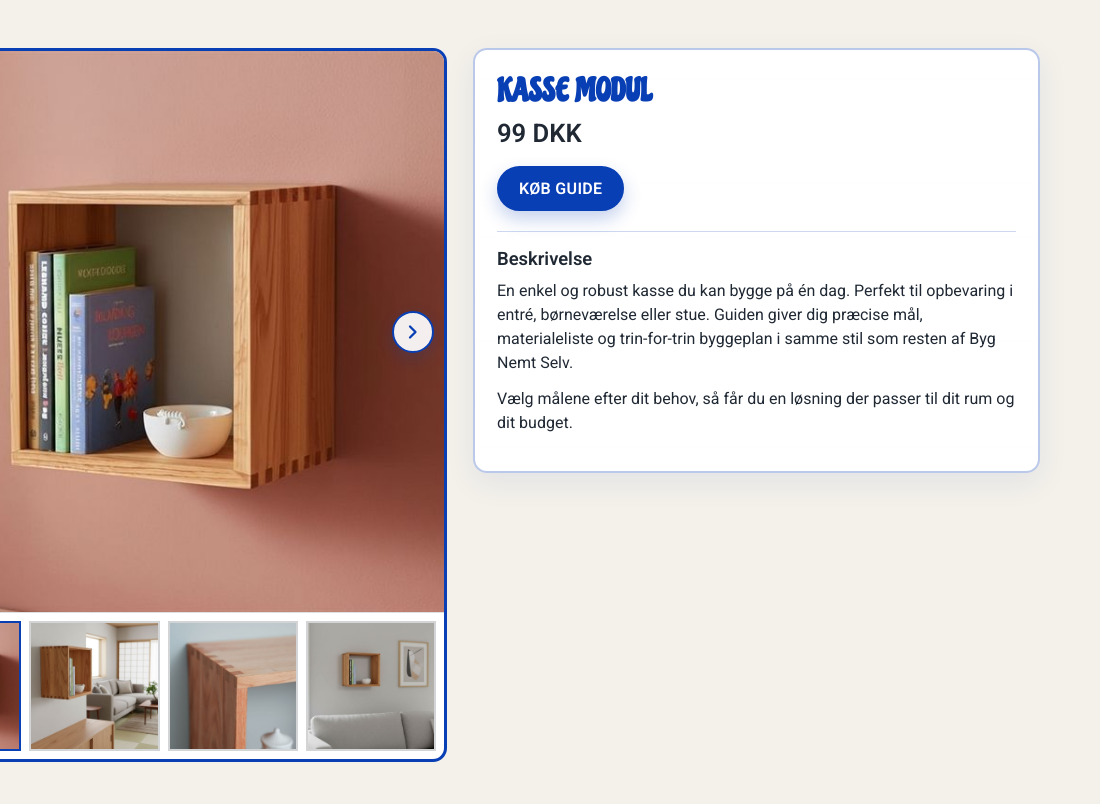
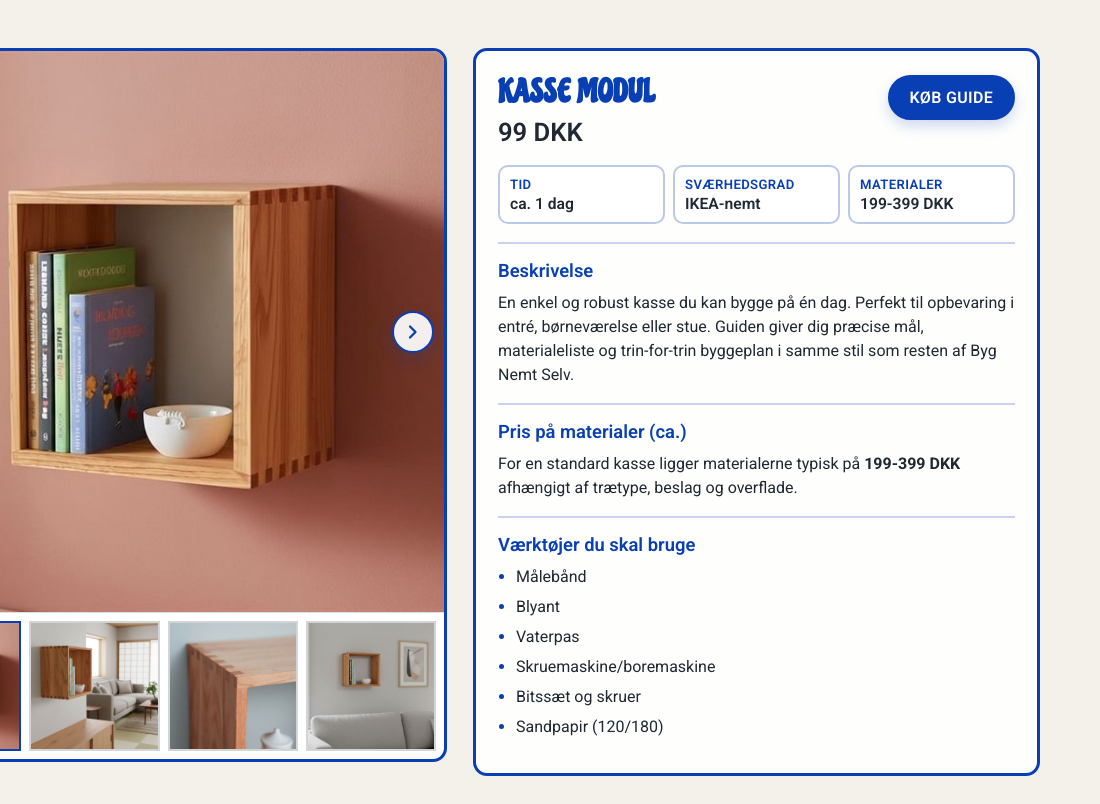
Before and after one commit to fredeschmidt/byg-nemt-selv, a website: page kasse.html in a window 1280 px wide. Shown: the full height of the page, 180-1280 px from the left. Drawn offline with Linux system fonts and the light colour scheme.

Commit message:
styling af beskrivelse

```diff
--- a/components/product-detail/product-detail.scss
+++ b/components/product-detail/product-detail.scss
@@ -122,10 +122,10 @@
 }
 
 .product-detail__content {
-  background: linear-gradient(180deg, rgba(255, 255, 255, 0.97) 0%, #ffffff 100%);
-  border: 2px solid rgba(9, 63, 180, 0.28);
+  background: rgba(255, 255, 255, 0.9);
+  border: 3px solid var(--color-text-primary);
   border-radius: 14px;
-  box-shadow: 0 10px 30px rgba(9, 63, 180, 0.08);
+  box-shadow: none;
   padding: 18px 16px;
   color: var(--color-text-default);
 
@@ -135,16 +135,16 @@
 }
 
 .product-detail__title {
-  margin: 0 0 8px;
+  margin: 0;
   color: var(--color-text-primary);
   font-family: "Chicle", cursive;
-  letter-spacing: 0.01em;
+  letter-spacing: 0.015em;
   font-size: clamp(1.55rem, 2.5vw, 2.3rem);
   line-height: 1.12;
 }
 
 .product-detail__price {
-  margin: 0 0 18px;
+  margin: 0;
   color: var(--color-text-default);
   font-size: clamp(1.15rem, 2vw, 1.7rem);
   font-weight: var(--font-weight-semibold);
@@ -152,7 +152,7 @@
 
 .product-detail__buy {
   display: inline-block;
-  margin: 0 0 20px;
+  margin: 0;
   padding: 11px 20px;
   background: var(--color-text-primary);
   border: 2px solid var(--color-text-primary);
@@ -161,22 +161,75 @@
   text-decoration: none;
   font-weight: var(--font-weight-semibold);
   letter-spacing: 0.02em;
-  box-shadow: 0 8px 18px rgba(9, 63, 180, 0.24);
+  box-shadow: 0 6px 14px rgba(9, 63, 180, 0.2);
   transition: transform 0.18s ease, box-shadow 0.18s ease;
 
   &:hover {
     transform: translateY(-1px);
-    box-shadow: 0 10px 22px rgba(9, 63, 180, 0.3);
+    box-shadow: 0 8px 18px rgba(9, 63, 180, 0.28);
+  }
+}
+
+.product-detail__top {
+  display: flex;
+  flex-wrap: wrap;
+  align-items: flex-start;
+  gap: 10px 18px;
+  margin: 0 0 18px;
+
+  .product-detail__heading {
+    display: grid;
+    gap: 6px;
+  }
+
+  .product-detail__buy {
+    margin-left: auto;
+  }
+}
+
+.product-detail__facts {
+  margin: 0 0 18px;
+  display: grid;
+  grid-template-columns: repeat(3, minmax(0, 1fr));
+  gap: 8px;
+
+  @media (max-width: 800px) {
+    grid-template-columns: 1fr;
+  }
+}
+
+.product-detail__fact {
+  margin: 0;
+  border: 2px solid rgba(9, 63, 180, 0.28);
+  background: rgba(255, 255, 255, 0.88);
+  border-radius: 10px;
+  padding: 10px 10px 9px;
+
+  dt {
+    margin: 0 0 2px;
+    color: var(--color-text-primary);
+    font-size: 0.82rem;
+    font-weight: var(--font-weight-semibold);
+    text-transform: uppercase;
+    letter-spacing: 0.03em;
+  }
+
+  dd {
+    margin: 0;
+    color: var(--color-text-default);
+    font-size: 0.98rem;
+    font-weight: var(--font-weight-semibold);
   }
 }
 
 .product-detail__description {
-  border-top: 1px solid rgba(9, 63, 180, 0.2);
+  border-top: 2px solid rgba(9, 63, 180, 0.22);
   padding-top: 16px;
+  margin-top: 16px;
 
   h3 {
     margin: 0 0 10px;
-    color: var(--color-text-default);
+    color: var(--color-text-primary);
     font-size: 1.15rem;
     font-weight: var(--font-weight-semibold);
   }
@@ -186,4 +239,19 @@
     color: var(--color-text-default);
     line-height: var(--line-height-base);
   }
+
+  ul {
+    margin: 0 0 10px;
+    padding-left: 18px;
+  }
+
+  li {
+    margin: 0 0 6px;
+    color: var(--color-text-default);
+    line-height: var(--line-height-base);
+
+    &::marker {
+      color: var(--color-text-primary);
+    }
+  }
 }
--- a/kasse.html
+++ b/kasse.html
@@ -43,10 +43,28 @@
         </figure>
 
         <section class="product-detail__content">
-          <h2 class="product-detail__title">KASSE MODUL</h2>
-          <p class="product-detail__price">99 DKK</p>
+          <div class="product-detail__top">
+            <div class="product-detail__heading">
+              <h2 class="product-detail__title">KASSE MODUL</h2>
+              <p class="product-detail__price">99 DKK</p>
+            </div>
+            <a class="product-detail__buy" href="guide-reol.html">KØB GUIDE</a>
+          </div>
 
-          <a class="product-detail__buy" href="guide-reol.html">KØB GUIDE</a>
+          <dl class="product-detail__facts" aria-label="Hurtige fakta">
+            <div class="product-detail__fact">
+              <dt>Tid</dt>
+              <dd>ca. 1 dag</dd>
+            </div>
+            <div class="product-detail__fact">
+              <dt>Sværhedsgrad</dt>
+              <dd>IKEA-nemt</dd>
+            </div>
+            <div class="product-detail__fact">
+              <dt>Materialer</dt>
+              <dd>199-399 DKK</dd>
+            </div>
+          </dl>
 
           <div class="product-detail__description">
             <h3>Beskrivelse</h3>
@@ -55,10 +73,26 @@
               børneværelse eller stue. Guiden giver dig præcise mål, materialeliste og trin-for-trin
               byggeplan i samme stil som resten af Byg Nemt Selv.
             </p>
+          </div>
+
+          <div class="product-detail__description">
+            <h3>Pris på materialer (ca.)</h3>
             <p>
-              Vælg målene efter dit behov, så får du en løsning der passer til dit rum og dit
-              budget.
+              For en standard kasse ligger materialerne typisk på
+              <strong>199-399 DKK</strong> afhængigt af trætype, beslag og overflade.
             </p>
+          </div>
+
+          <div class="product-detail__description">
+            <h3>Værktøjer du skal bruge</h3>
+            <ul>
+              <li>Målebånd</li>
+              <li>Blyant</li>
+              <li>Vaterpas</li>
+              <li>Skruemaskine/boremaskine</li>
+              <li>Bitssæt og skruer</li>
+              <li>Sandpapir (120/180)</li>
+            </ul>
           </div>
         </section>
       </article>
```
Also changed, not shown: styles/global.css, 1 other file.
